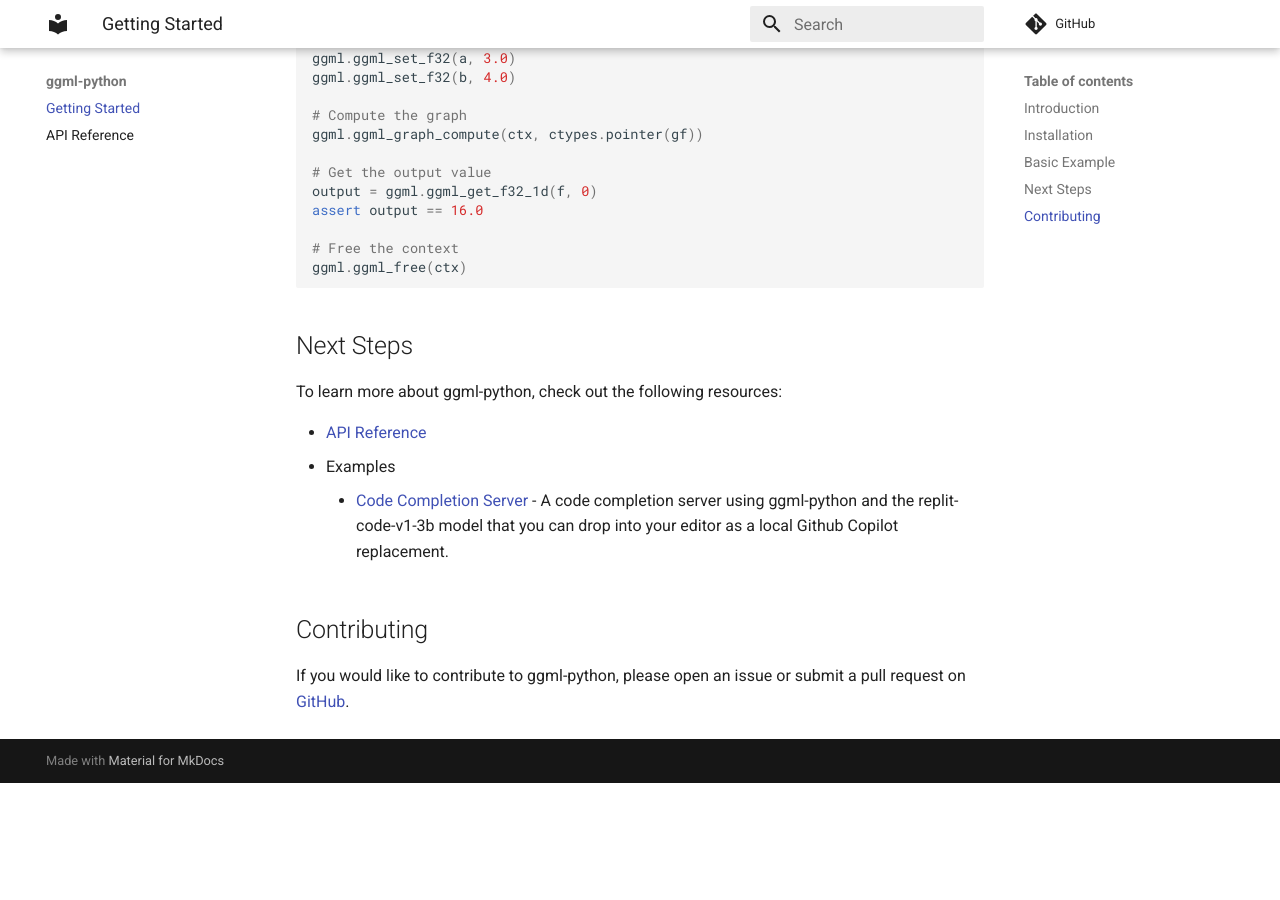
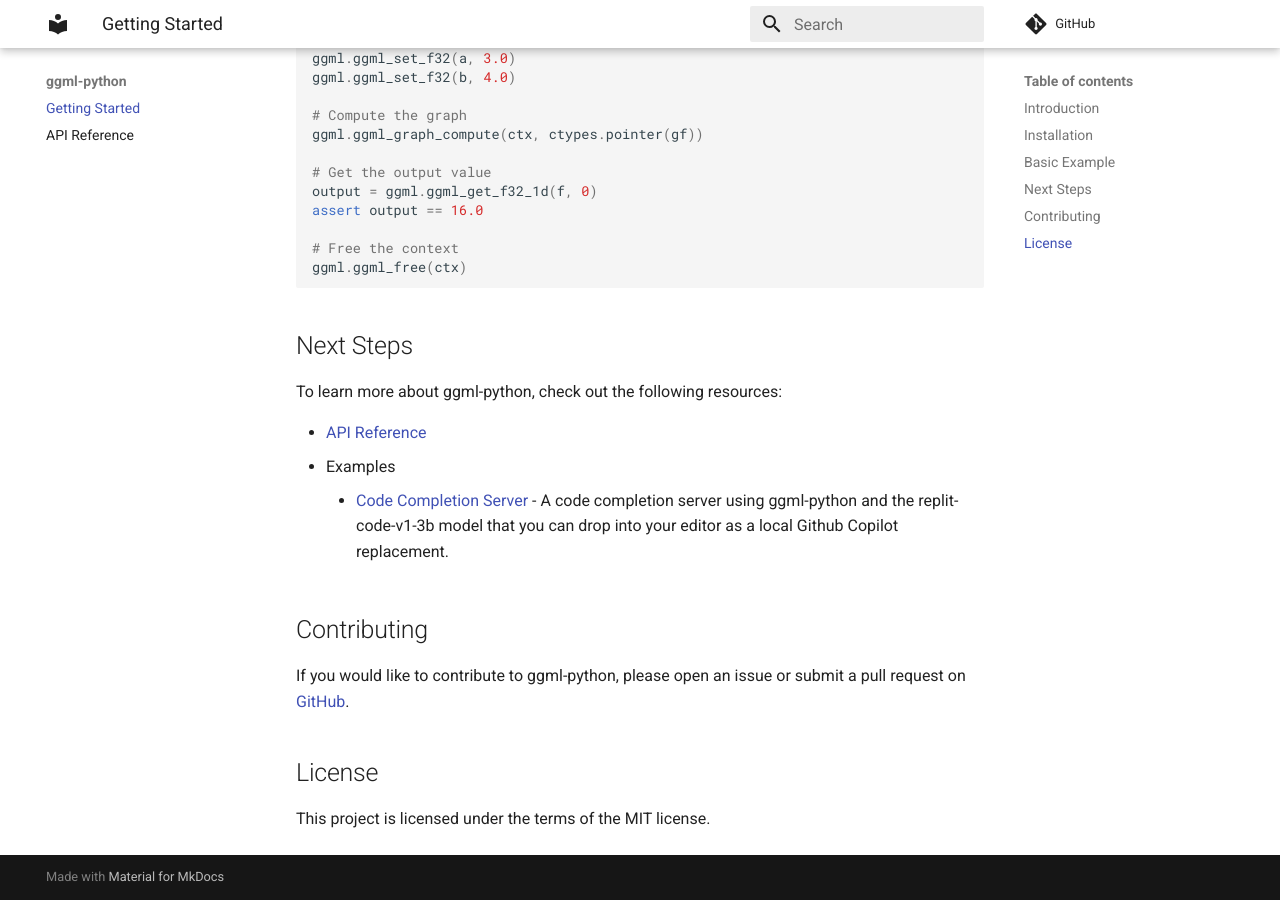
Before and after one commit to abetlen/ggml-python, an MkDocs documentation site: the page built from docs/index.md, in a window 1280 px wide and 900 px high, scrolled down 1512 px. Built offline with MkDocs 1.6.1 and Material for MkDocs 9.7.7, drawn with Linux system fonts in a browser that asks for light colours; comment, search, counter and statistics services are not loaded; before the commit the page ends 2295 px from its top, so only the background shows below that.

Commit message:
Update docs

```diff
--- a/docs/index.md
+++ b/docs/index.md
@@ -103,6 +103,12 @@
 - Examples
     - [Code Completion Server](https://github.com/abetlen/ggml-python/tree/main/examples/replit) - A code completion server using ggml-python and the replit-code-v1-3b model that you can drop into your editor as a local Github Copilot replacement.
 
+
 ## Contributing
 
 If you would like to contribute to ggml-python, please open an issue or submit a pull request on [GitHub](https://github.com/abetlen/ggml-python).
+
+
+## License
+
+This project is licensed under the terms of the MIT license.
```
